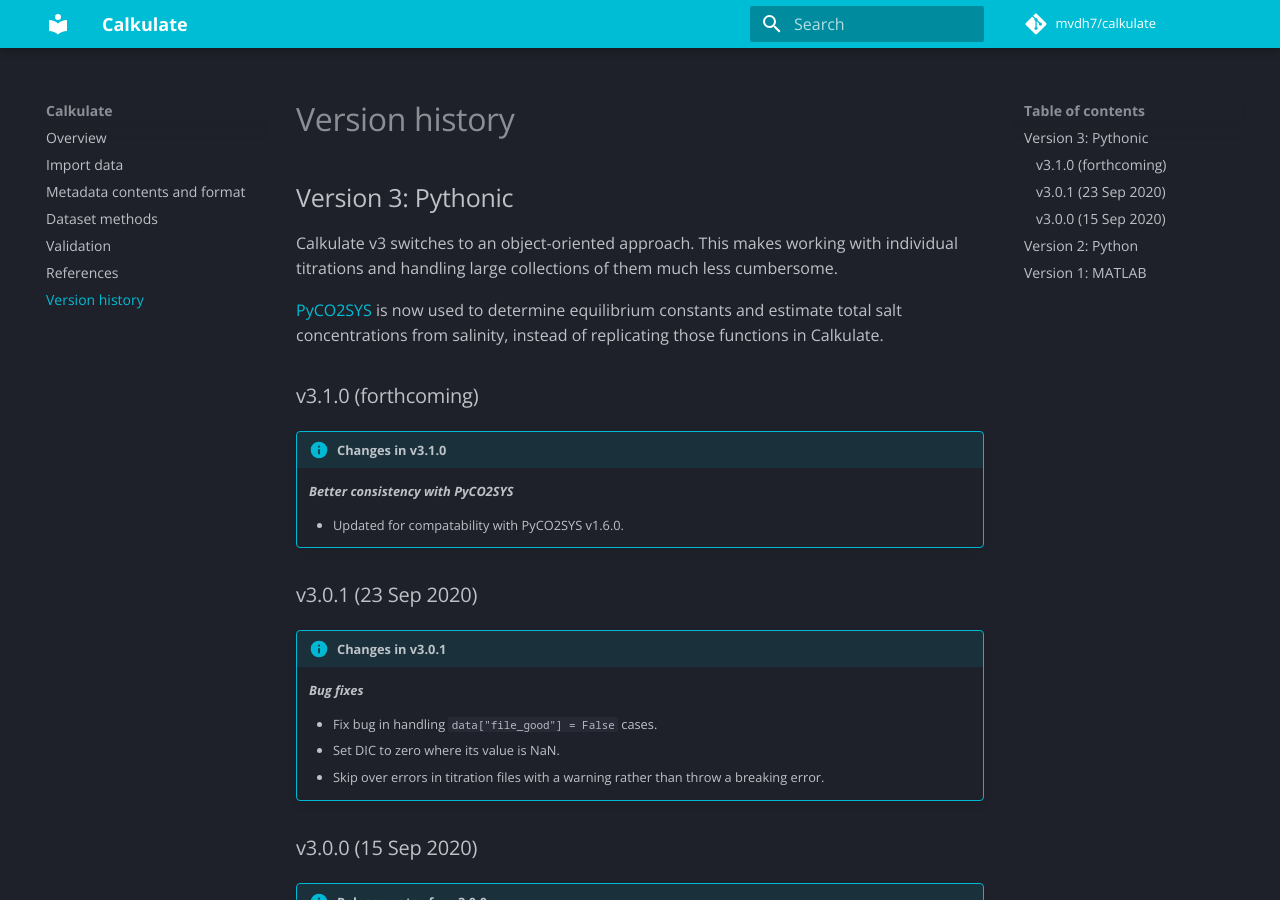
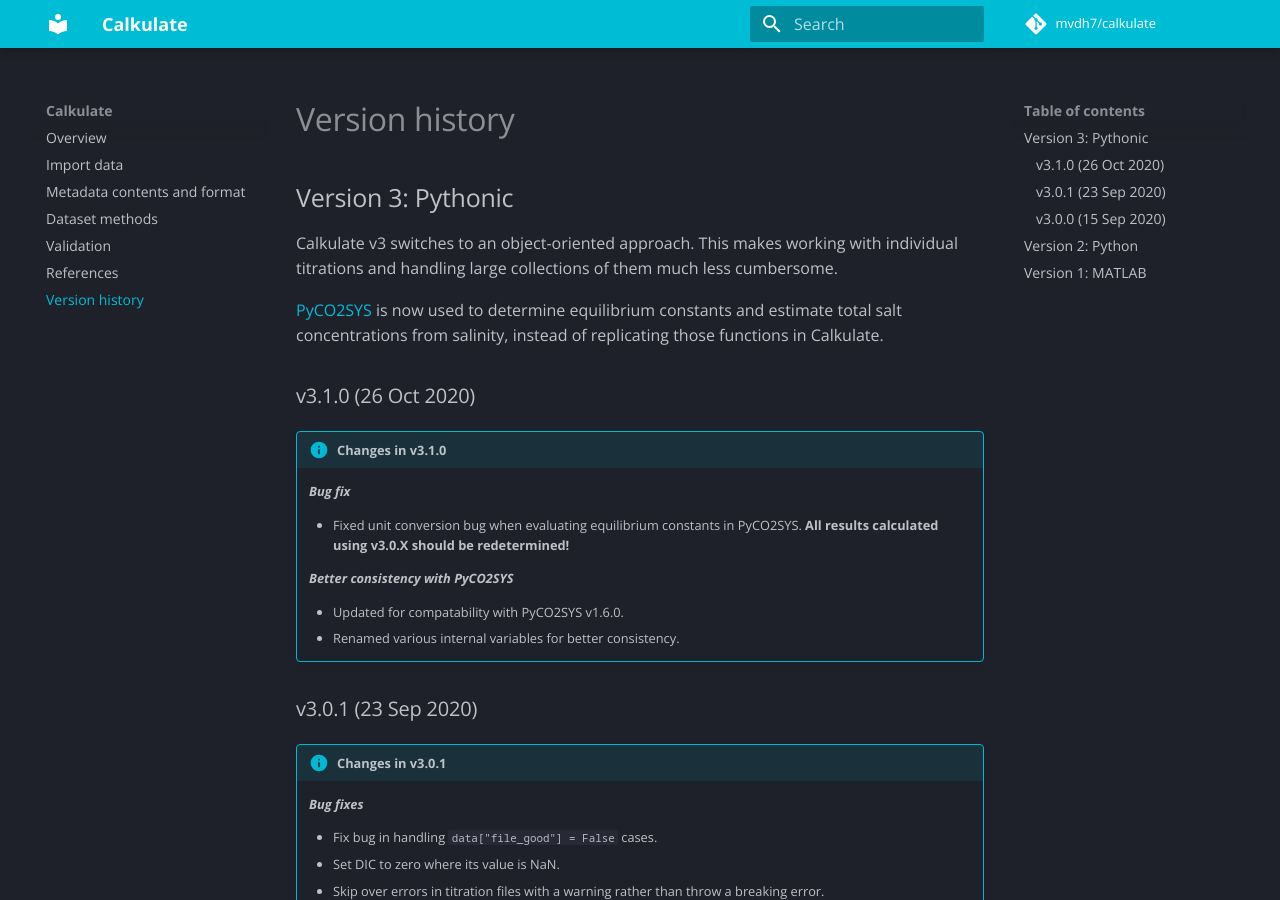
Before and after one commit to mvdh7/calkulate, an MkDocs documentation site: the page built from docs/versions.md, in a window 1280 px wide and 900 px high. Built offline with MkDocs 1.6.1 and Material for MkDocs 9.7.7, drawn with Linux system fonts in a browser that asks for light colours; comment, search, counter and statistics services are not loaded.

Commit message:
Fix major unit conversion bug

```diff
--- a/docs/versions.md
+++ b/docs/versions.md
@@ -6,13 +6,18 @@ Calkulate v3 switches to an object-oriented approach.  This makes working with i
 
 [PyCO2SYS](https://PyCO2SYS.rtfd.io) is now used to determine equilibrium constants and estimate total salt concentrations from salinity, instead of replicating those functions in Calkulate.
 
-### v3.1.0 (forthcoming)
+### v3.1.0 (26 Oct 2020)
 
 !!! info "Changes in v3.1.0"
+
+    ***Bug fix***
+
+    * Fixed unit conversion bug when evaluating equilibrium constants in PyCO2SYS.  **All results calculated using v3.0.X should be redetermined!**
 
     ***Better consistency with PyCO2SYS***
 
     * Updated for compatability with PyCO2SYS v1.6.0.
+    * Renamed various internal variables for better consistency.
 
 ### v3.0.1 (23 Sep 2020)
 
```
Also changed, not shown: 1 other file.
